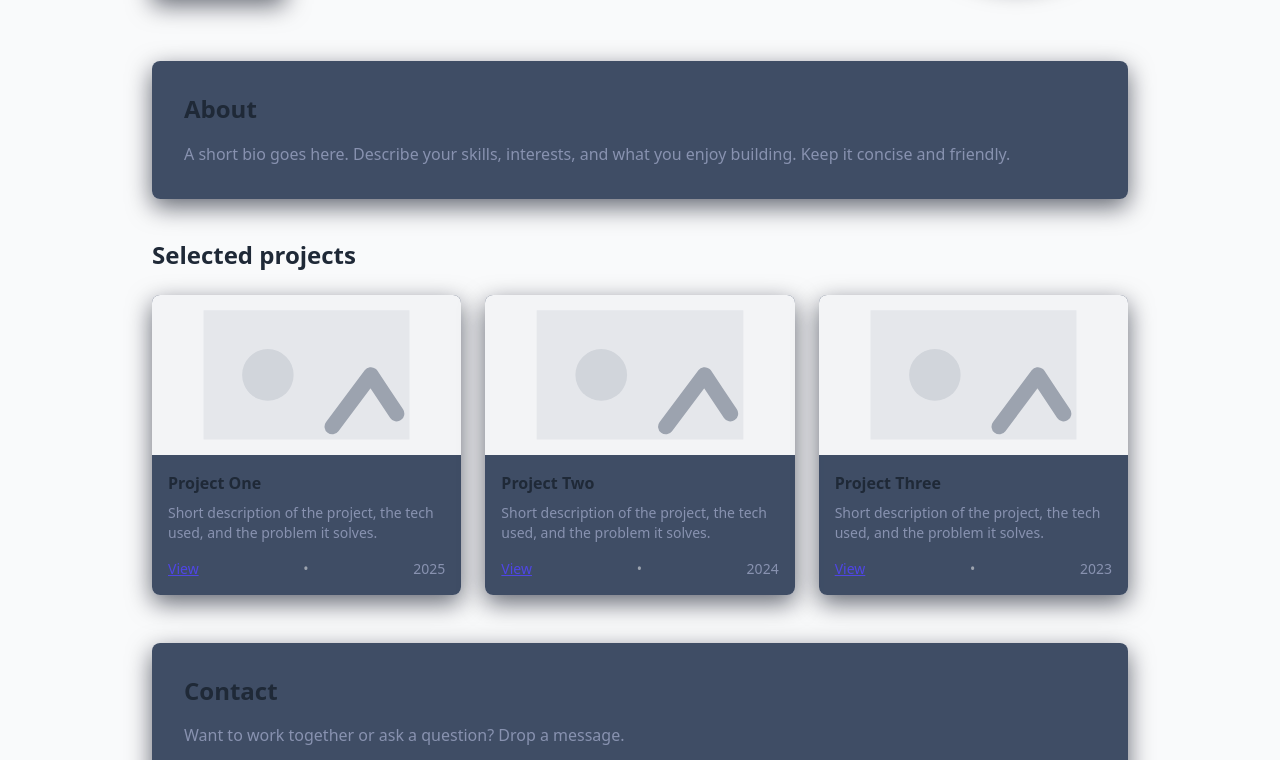
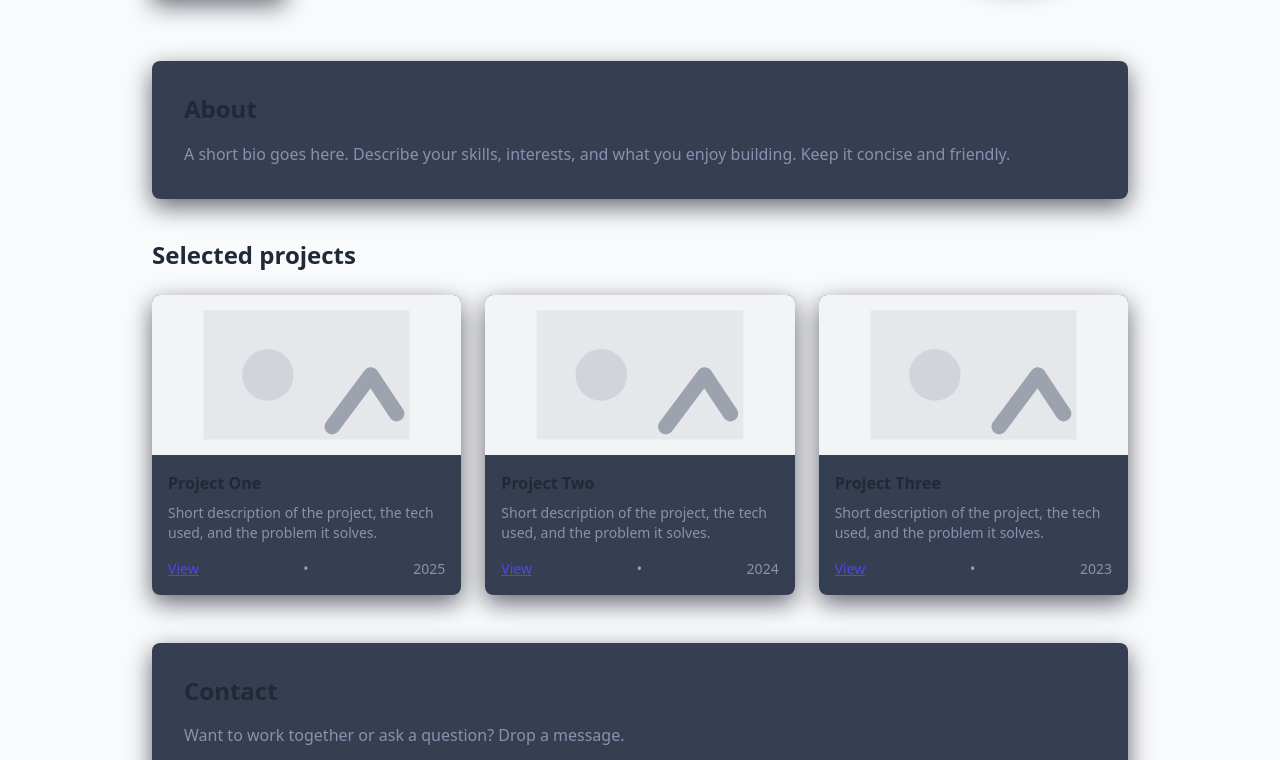
Before and after one commit to femiakins/My-portfolio, a website: page index.html in a window 1280 px wide. Shown: the part 373-1133 px from the top of the page. Drawn offline with nearby package versions, Linux system fonts and the light colour scheme.

Commit message:
background color

```diff
--- a/index.html
+++ b/index.html
@@ -9,7 +9,7 @@
   <style>
     :root{
       --site-bg: #0a192f;
-      --card-bg: rgba(17, 34, 64, 0.8);
+      --card-bg: rgba(4, 17, 39, 0.8);
       --text: #e6eef8;
       --muted: #8892b0;
       --link: #64ffda;
```
